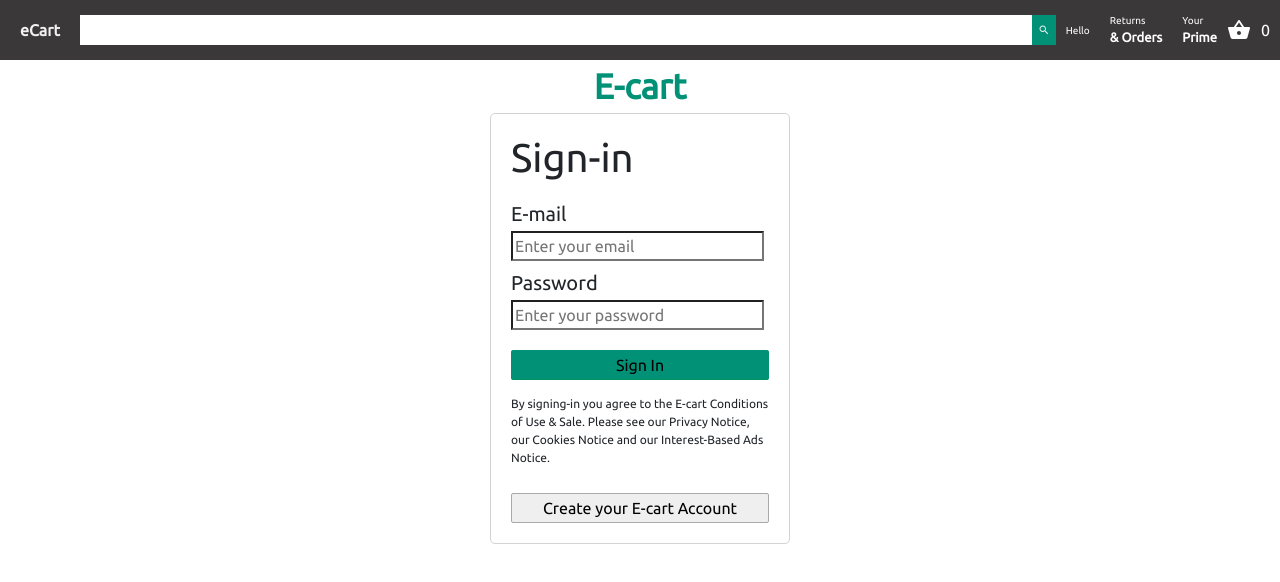
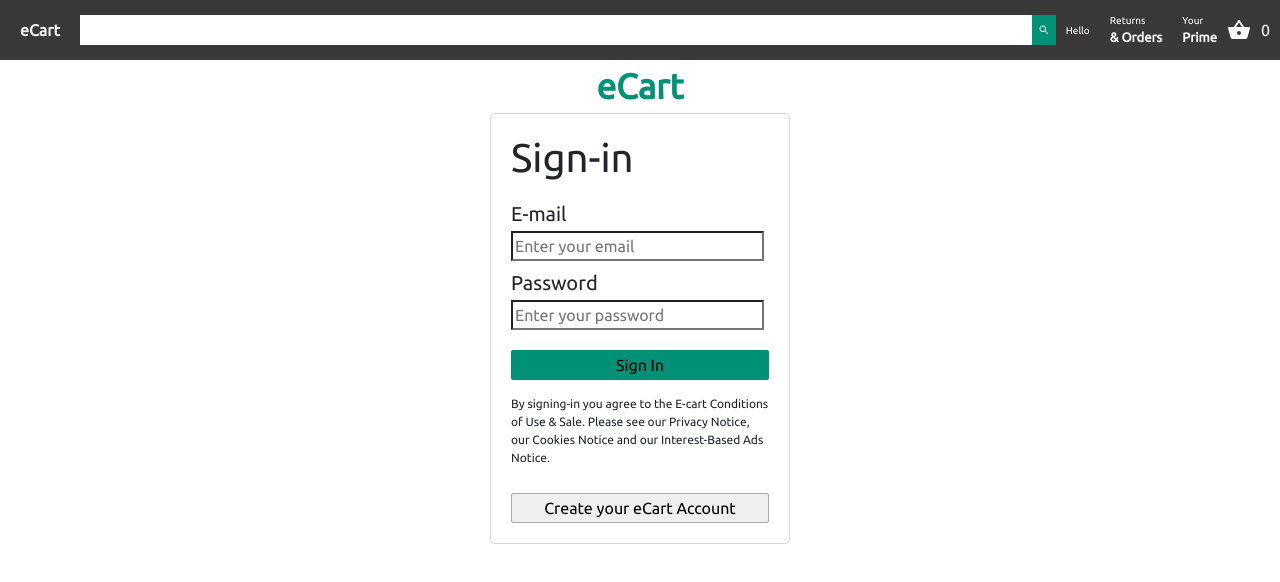
Before and after one commit to nisargpatel1504/eCart, a React (Create React App) app in the folder front-end/: page /api/users in a window 1280 px wide. Shown: the top 582 px of the page. Built offline with nearby package versions, Linux system fonts and the light colour scheme.

Commit message:
chekoutproduct css

```diff
--- a/front-end/src/components/Login.js
+++ b/front-end/src/components/Login.js
@@ -67,7 +67,7 @@ function Login() {
         <div className='login'>
             {console.log("user",user1)}
             <Link to='/'>
-                <strong className="logo__text">E-cart </strong>
+                <strong className="logo__text">eCart </strong>
             </Link>
             <div className='login__container'>
                 <h1>Sign-in</h1>
@@ -85,7 +85,7 @@ function Login() {
                     By signing-in you agree to the E-cart Conditions of Use & Sale. Please
                     see our Privacy Notice, our Cookies Notice and our Interest-Based Ads Notice.
                 </p>
-                <button className='login__registerButton' onClick={register}>Create your E-cart Account</button>
+                <button className='login__registerButton' onClick={register}>Create your eCart Account</button>
             </div>
         </div>
     )
```
